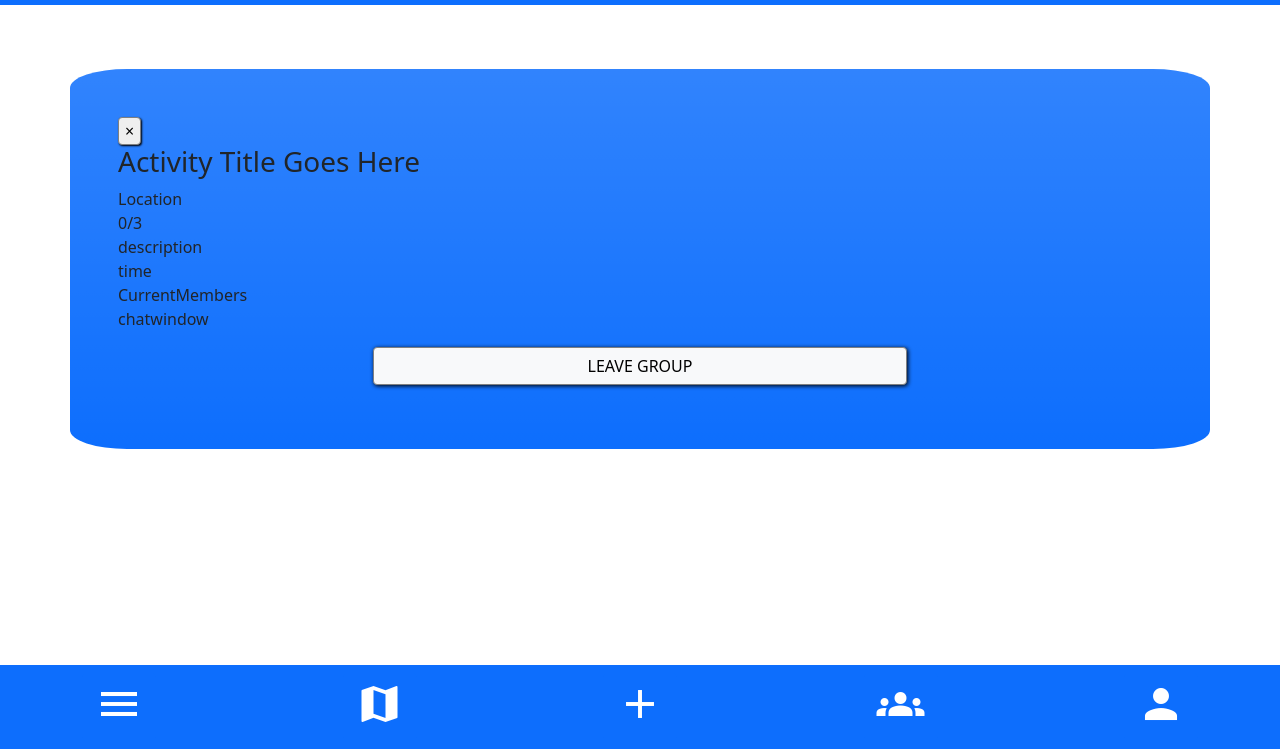
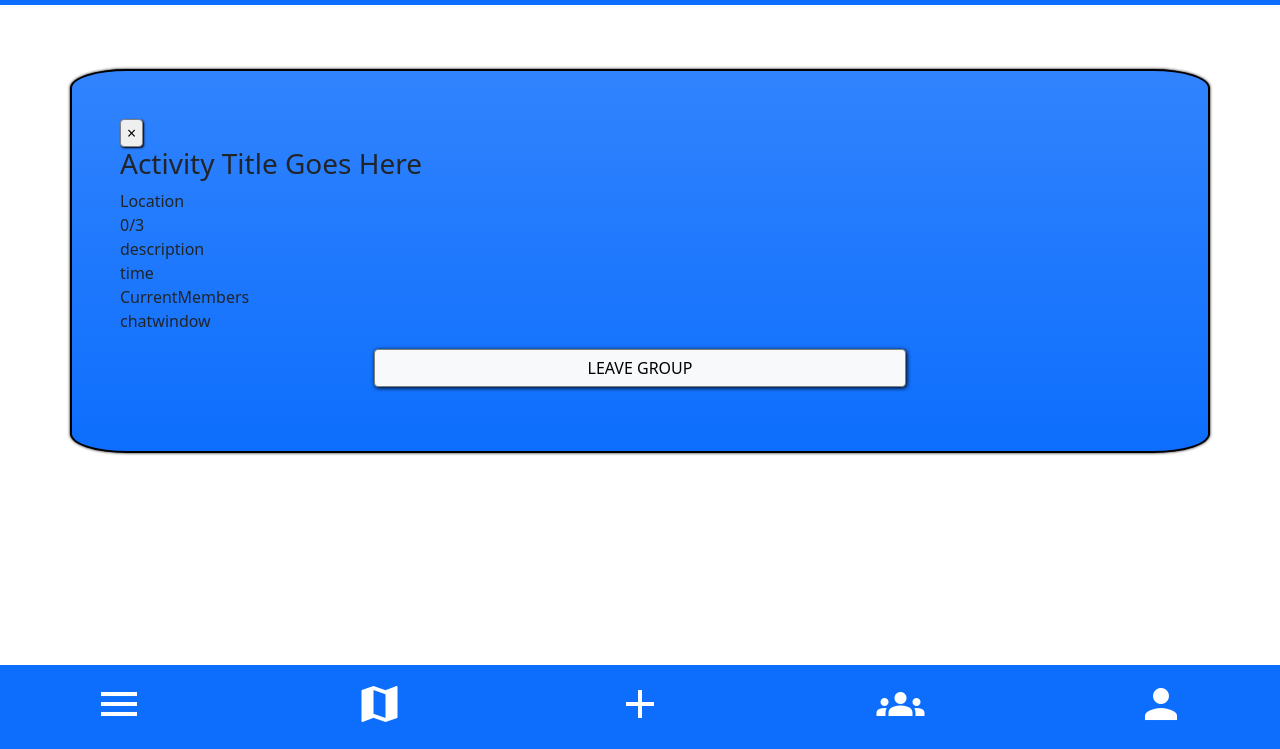
Before and after one commit to camwalford/CampusConnections, a plain HTML site: page group.html in a window 1280 px wide. Shown: the part 51-800 px from the top of the page. Drawn offline with nearby package versions, Linux system fonts and the light colour scheme.

Commit message:
Added box shadow/border to .centering-container

```diff
--- a/styles/style.css
+++ b/styles/style.css
@@ -8,6 +8,9 @@
     margin-top: 120px;
     margin-bottom: 85px;
     border-radius: 5%;
+    border: 2px solid black;
+    box-shadow: 0px 0px 3px black;
+
 }
 .newButton{
     margin: 0 auto;
```
